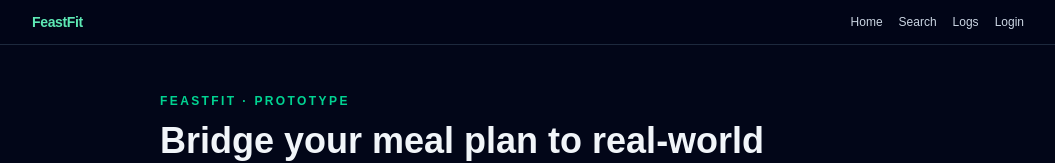
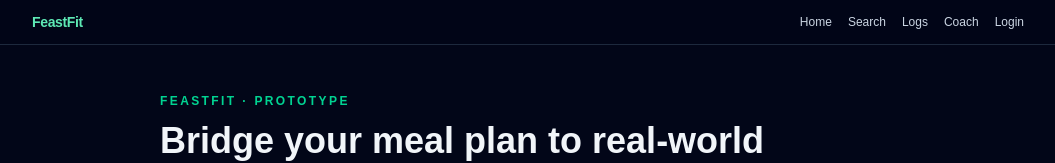
Before and after one commit to skarthikeyan96/fitfeast, a Next.js app: page / in a window 1280 px wide. Shown: the top 163 px of the page, without its empty margins (112-1167 px from the left). Built offline with nearby package versions, Linux system fonts and the light colour scheme.

Commit message:
fix: add coach to the nav

```diff
--- a/pages/_app.tsx
+++ b/pages/_app.tsx
@@ -35,6 +35,9 @@ function Shell({ children }: { children: React.ReactNode }) {
             <Link href="/logs" className="hover:text-emerald-300">
               Logs
             </Link>
+            <Link href="/coach" className="hover:text-emerald-300">
+              Coach
+            </Link>
 
             <Link href="/login" className="hover:text-emerald-300">
               {hasUser ? "Account" : "Login"}
```
